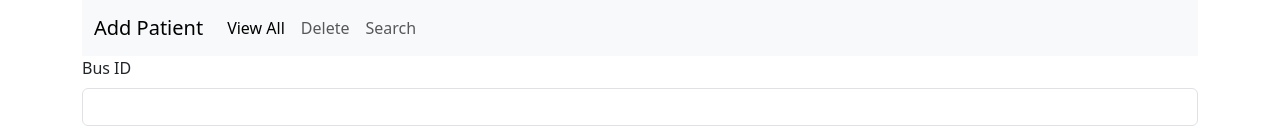
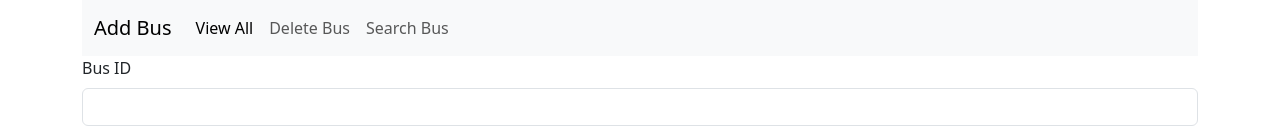
Before and after one commit to jubin217/KSRTC-App, a plain HTML site: page Delete.html in a window 1280 px wide. Shown: the top 140 px of the page. Drawn offline with nearby package versions, Linux system fonts and the light colour scheme.

Commit message:
finished

```diff
--- a/Delete.html
+++ b/Delete.html
@@ -12,9 +12,10 @@
 <body>
     <div class="container">
 
+
         <nav class="navbar navbar-expand-lg bg-body-tertiary">
             <div class="container-fluid">
-          <a class="navbar-brand" href="index.html">Add Patient</a>
+              <a class="navbar-brand" href="index.html">Add Bus</a>
               <button class="navbar-toggler" type="button" data-bs-toggle="collapse" data-bs-target="#navbarNav" aria-controls="navbarNav" aria-expanded="false" aria-label="Toggle navigation">
                 <span class="navbar-toggler-icon"></span>
               </button>
@@ -24,16 +25,15 @@
                     <a class="nav-link active" aria-current="page" href="viewall.html">View All</a>
                   </li>
                   <li class="nav-item">
-                <a class="nav-link" href="delete.html">Delete</a>
+                    <a class="nav-link" href="Delete.html">Delete Bus</a>
                   </li>
                   <li class="nav-item">
-                <a class="nav-link" href="search.html">Search</a>
+                    <a class="nav-link" href="Search.html">Search Bus</a>
                   </li>
                 </ul>
               </div>
             </div>
           </nav>
-
 
         <div class="row">
             <div class="col col-12 col-sm-12 col-md-12 col-lg-12 col-xl-12 col-xxl-12">
```
Also changed, not shown: Search.html (+3 -3 lines). Lines whose indentation alone changed are shown as unchanged.
